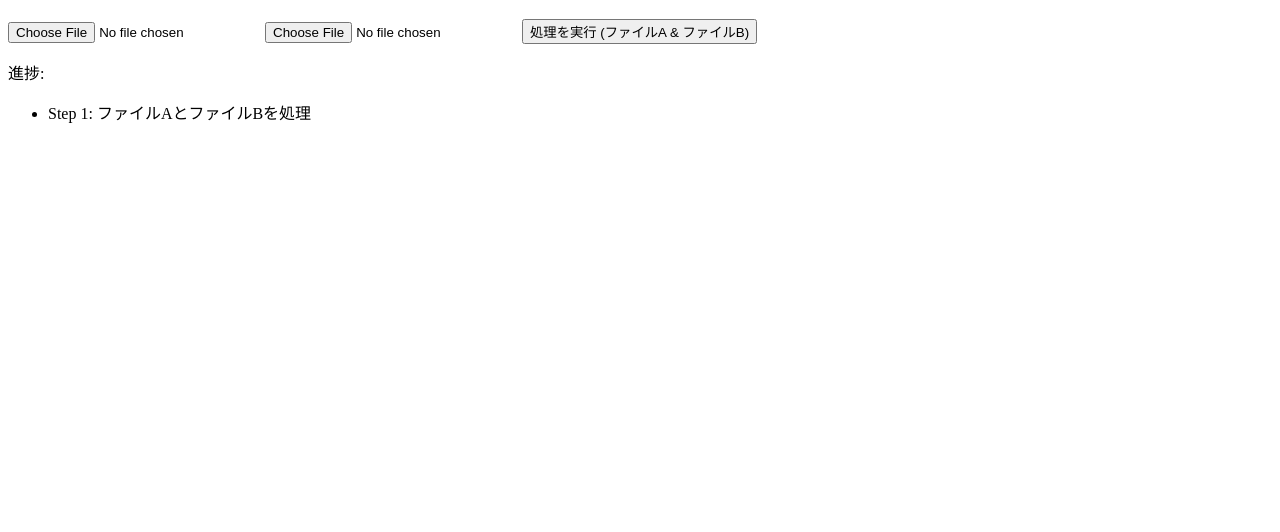
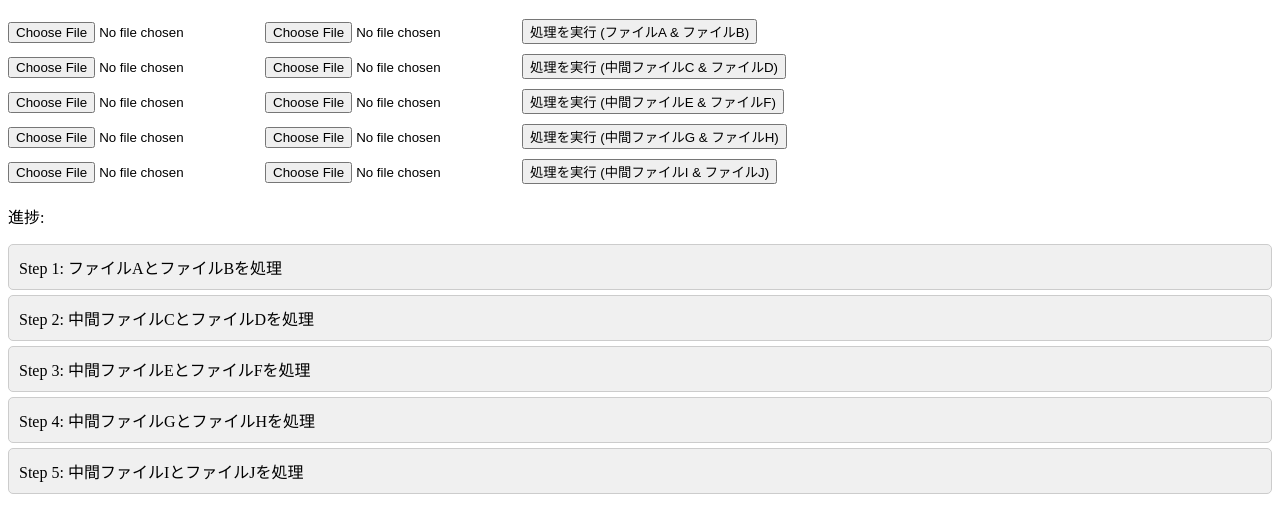
Before and after one commit to doy1022/ConvertTool, a plain HTML site: page index.html in a window 1280 px wide. Shown: the part 70-602 px from the top of the page. Drawn offline with Linux system fonts and the light colour scheme.

Commit message:
Update index.html

```diff
--- a/index.html
+++ b/index.html
@@ -14,6 +14,34 @@
             font-weight: bold;
             color: blue;
         }
+        #processFlow {
+            margin-top: 20px;
+        }
+        #processFlow ul {
+            list-style-type: none;
+            padding: 0;
+        }
+        #processFlow li {
+            margin: 5px 0;
+            padding: 10px;
+            border: 1px solid #ccc;
+            border-radius: 5px;
+        }
+        #processFlow .not-started {
+            background-color: #f0f0f0;
+        }
+        #processFlow .completed {
+            background-color: #e0ffe0;
+            color: blue;
+        }
+        #processFlow .current {
+            background-color: #cce5ff;
+            color: green;
+        }
+        #processFlow .error {
+            background-color: #ffcccc;
+            color: red;
+        }
     </style>
 </head>
 <body>
@@ -22,15 +50,37 @@
         <div class="step" id="step1">
             <input type="file" id="fileA" accept=".csv">
             <input type="file" id="fileB" accept=".csv">
-            <button onclick="processStep1()">処理を実行 (ファイルA & ファイルB)</button>
+            <button onclick="processStep(1)">処理を実行 (ファイルA & ファイルB)</button>
+        </div>
+        <div class="step" id="step2">
+            <input type="file" id="fileC" accept=".csv">
+            <input type="file" id="fileD" accept=".csv">
+            <button onclick="processStep(2)">処理を実行 (中間ファイルC & ファイルD)</button>
+        </div>
+        <div class="step" id="step3">
+            <input type="file" id="fileE" accept=".csv">
+            <input type="file" id="fileF" accept=".csv">
+            <button onclick="processStep(3)">処理を実行 (中間ファイルE & ファイルF)</button>
+        </div>
+        <div class="step" id="step4">
+            <input type="file" id="fileG" accept=".csv">
+            <input type="file" id="fileH" accept=".csv">
+            <button onclick="processStep(4)">処理を実行 (中間ファイルG & ファイルH)</button>
+        </div>
+        <div class="step" id="step5">
+            <input type="file" id="fileI" accept=".csv">
+            <input type="file" id="fileJ" accept=".csv">
+            <button onclick="processStep(5)">処理を実行 (中間ファイルI & ファイルJ)</button>
         </div>
     </div>
     <div id="processFlow">
         <p>進捗:</p>
         <ul>
-            <li id="flowStep1">Step 1: ファイルAとファイルBを処理</li>
-            <li id="flowStep2" class="hidden">Step 2: 中間ファイルCとファイルDを処理</li>
-            <!-- 必要に応じて追加 -->
+            <li id="flowStep1" class="not-started">Step 1: ファイルAとファイルBを処理</li>
+            <li id="flowStep2" class="not-started">Step 2: 中間ファイルCとファイルDを処理</li>
+            <li id="flowStep3" class="not-started">Step 3: 中間ファイルEとファイルFを処理</li>
+            <li id="flowStep4" class="not-started">Step 4: 中間ファイルGとファイルHを処理</li>
+            <li id="flowStep5" class="not-started">Step 5: 中間ファイルIとファイルJを処理</li>
         </ul>
     </div>
     <script src="script.js"></script>
```
